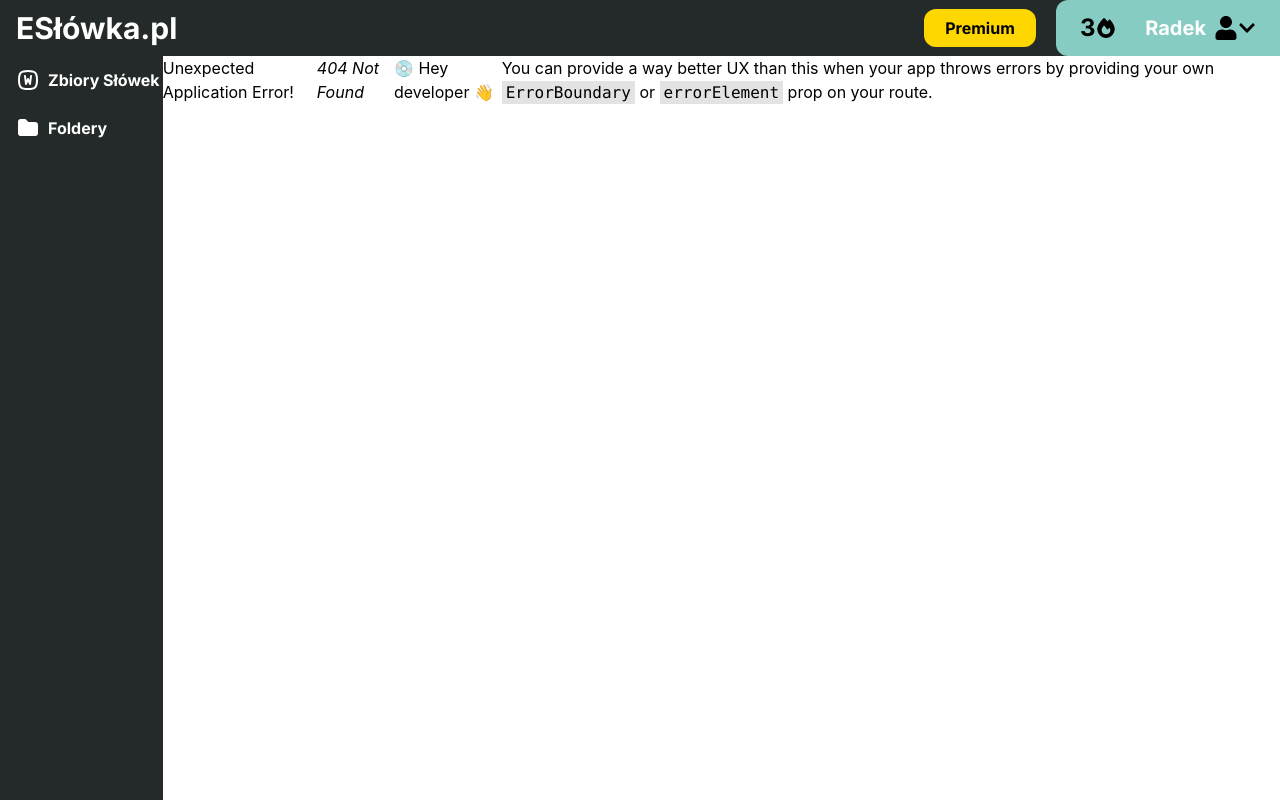
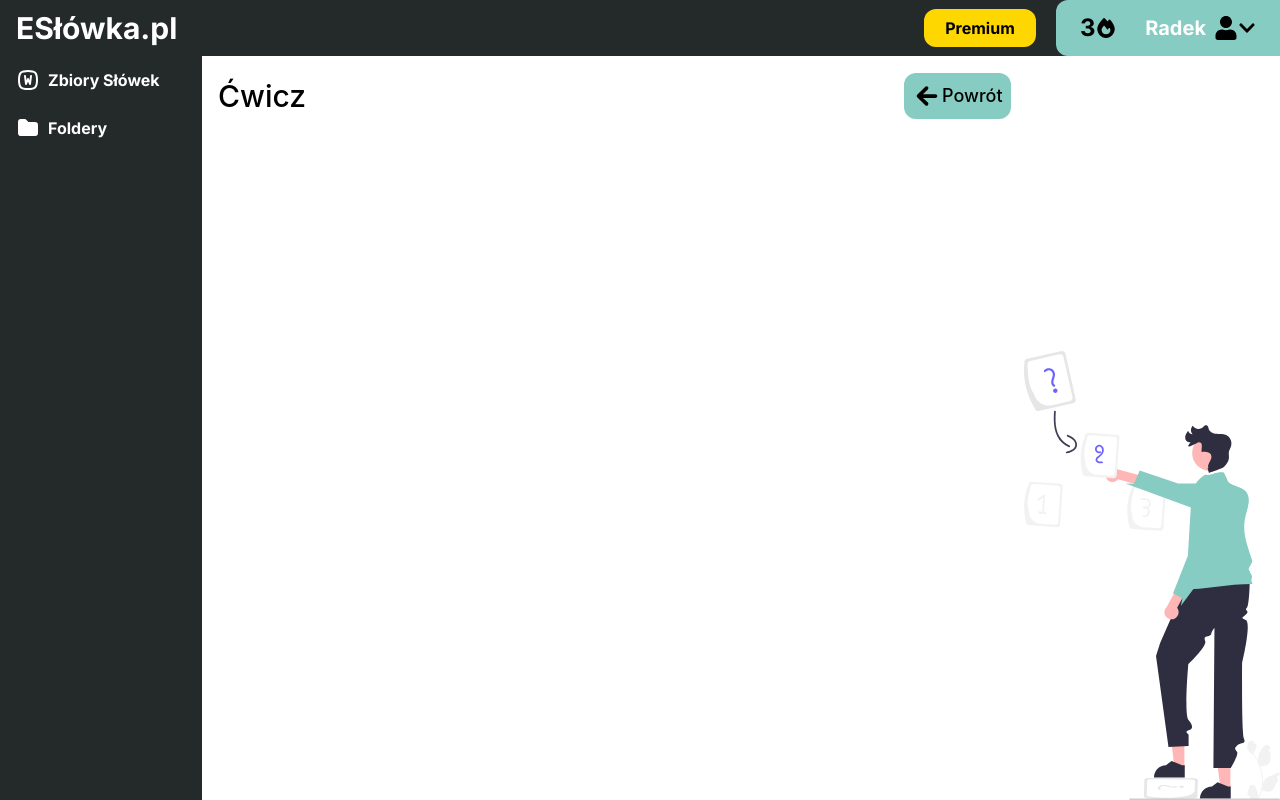
Before and after one commit to rczerwiec/eslowka-fe, a React (Create React App) app: page /folders/training in a window 1280 px wide. Before the commit this address had no page. Built offline with nearby package versions, Linux system fonts and the light colour scheme.

Commit message:
Added modals for creating folders and words, template for training page

```diff
--- a/src/index.tsx
+++ b/src/index.tsx
@@ -13,6 +13,7 @@ import NavBar from './shared/components/UI/NavBar';
 import SideBar from './shared/components/UI/SideBar';
 import FoldersPage from './views/Folders/FoldersPage';
 import WordsInFolderPage from './views/Folders/WordsInFolderPage';
+import TrainingPage from './views/Folders/TrainingPage';
 
 const router = createBrowserRouter([
   {
@@ -23,6 +24,10 @@ const router = createBrowserRouter([
     path: "/folders/words",
     element: <WordsInFolderPage/>,
   },
+  {
+    path: "/folders/training",
+    element: <TrainingPage/>
+  }
 ]);
 
 const root = ReactDOM.createRoot(
--- a/src/views/Folders/FoldersPage.tsx
+++ b/src/views/Folders/FoldersPage.tsx
@@ -1,13 +1,15 @@
 import character1 from "../../shared/img/character1.svg";
+import character2 from "../../shared/img/character2.svg";
 import { HiPlus } from "react-icons/hi";
+import { FaEdit, FaPlayCircle, FaCheckCircle  } from "react-icons/fa";
 import { TbFolderFilled } from "react-icons/tb";
+import { BiSolidExit } from "react-icons/bi";
+
 import { RootState, useFetchFoldersQuery } from "../../shared/store";
 import { IFolder } from "../../shared/store/slices/FolderSlice";
 import { useDispatch, useSelector } from "react-redux";
 import {change} from "../../shared/store/slices/FolderSlice"
 import { useNavigate } from "react-router-dom";
-import { FaEdit } from "react-icons/fa";
-import { FaPlayCircle } from "react-icons/fa";
 import useModal from "../../shared/components/Modal/useModal";
 import { Modal } from "../../shared/components/Modal";
 
@@ -53,7 +55,10 @@ const FoldersPage = () => {
                   <FaEdit className="text-lg"/>
                   <div className="text-xs">Edytuj</div>
                 </div>
-                <div className="flex flex-col gap-1 text-fifth hover:cursor-pointer hover:text-main font-inter items-center">
+                <div onClick={() => {
+                  dispatch(change(folder));
+                  navigate('/folders/training');
+                  }} className="flex flex-col gap-1 text-fifth hover:cursor-pointer hover:text-main font-inter items-center">
                   <FaPlayCircle className="text-lg"/>
                   <div className="text-xs">Ćwicz</div>
                 </div>
@@ -94,9 +99,21 @@ const FoldersPage = () => {
         src={character1}
       ></img>
             <Modal isVisible={isVisible} onClose={closeModal}>
-        <div className="absolute bg-whiteMain mt-20 z-20 h-3/4 w-full top-0 bg-white rounded xl:w-1/3 xl:left-0 xl:right-0 xl:mr-auto xl:ml-auto">
-          <div className="absolute flex flex-col justify-between p-8 shrink h-full w-full overflow-y-auto  scrollbar-hide">
+        <div className="absolute bg-whiteMain mt-20 z-20 h-2/4 w-full top-0 bg-white rounded xl:w-1/3 xl:left-0 xl:right-0 xl:mr-auto xl:ml-auto">
+          <div className="absolute flex flex-col p-8 shrink h-full w-full overflow-y-auto  scrollbar-hide">
+              <div className="font-inter font-bold text-3xl text-fifth">Nowy Folder</div>
+              <div className="flex flex-col justify-center items-center mt-8">
+                <div className="font-inter font-medium text-xl text-fifth">Nazwa Folderu</div>
+                <input className="bg-fifth_light w-2/4 h-10 rounded-md p-3" placeholder="np. warzywa"></input>
+              </div>
 
+              <img
+        alt="character2"
+        className="absolute z-0 w-3/6 bottom-0 left-auto"
+        src={character2}
+      ></img>
+              <div className="absolute top-0 right-0 pr-8 pt-6 text-3xl text-fifth hover:text-4xl hover:cursor-pointer"><BiSolidExit onClick={closeModal} /></div>
+              <div className="absolute bottom-0 right-0 pr-8 pb-6 text-3xl text-secondary hover:text-4xl hover:cursor-pointer"><FaCheckCircle/></div>
           </div>
         </div>
       </Modal>
--- /dev/null
+++ b/src/views/Folders/TrainingPage.tsx
@@ -0,0 +1,35 @@
+import { IoMdArrowRoundBack } from "react-icons/io";
+import character1 from "../../shared/img/character1.svg";
+import { useNavigate } from "react-router-dom";
+
+const TrainingPage = () => {
+  const navigate = useNavigate();
+  return (
+    <>
+      <div className="flex flex-col w-full h-full">
+      <div
+          className="flex pl-4 h-20 w-3/4 items-center justify-between
+                            text-black text-3xl font-medium"
+        >
+          <div>Ćwicz</div>
+          <div
+            onClick={() => {
+              navigate("/folders");
+            }}
+            className="flex items-center bg-secondary rounded-xl p-2 hover:cursor-pointer hover:bg-secondarylight"
+          >
+            <IoMdArrowRoundBack />
+            <div className="text-lg">Powrót </div>
+          </div>
+        </div>
+      </div>
+      <img
+        alt="character1"
+        className="absolute z-0 w-1/5 bottom-0 right-0"
+        src={character1}
+      ></img>
+    </>
+  );
+};
+
+export default TrainingPage;
--- a/src/views/Folders/WordsInFolderPage.tsx
+++ b/src/views/Folders/WordsInFolderPage.tsx
@@ -1,14 +1,19 @@
 import { HiPlus } from "react-icons/hi";
 import { IoMdArrowRoundBack } from "react-icons/io";
+import character3 from "../../shared/img/character3.svg";
 
 import { RootState, useFetchSpecificWordsQuery } from "../../shared/store";
 import {IWord } from "../../shared/store/slices/FolderSlice";
 import character1 from "../../shared/img/character1.svg";
 import { useSelector } from "react-redux";
 import { useNavigate } from "react-router-dom";
+import { Modal, useModal } from "../../shared/components/Modal";
+import { BiSolidExit } from "react-icons/bi";
+import { FaCheckCircle } from "react-icons/fa";
 
 
 const WordsInFolderPage = () => {
+    const {isVisible, toggleModal, closeModal} = useModal();
     const navigate = useNavigate();
     const folder = useSelector((state: RootState) => state.folderProfile);
     const response = useFetchSpecificWordsQuery(folder.id);
@@ -75,12 +80,37 @@ const WordsInFolderPage = () => {
     </table>
                 </div>
             </div>
-            <div className="flex z-10 absolute bottom-0 right-0 m-8 h-16 w-16 bg-secondary hover:bg-third rounded-full shadow-md items-center justify-center">
+            <div onClick={()=>{
+                toggleModal();
+            }} className="flex z-10 absolute bottom-0 right-0 m-8 h-16 w-16 bg-secondary hover:bg-third hover:cursor-pointer rounded-full shadow-md items-center justify-center">
                 <HiPlus className="text-2xl"/>
             </div>
 
         </div>
         <img alt="character1" className="absolute z-0 w-1/5 bottom-0 right-0" src={character1}></img>
+        <Modal isVisible={isVisible} onClose={closeModal}>
+        <div className="absolute bg-whiteMain mt-20 z-20 h-2/4 w-full top-0 bg-white rounded xl:w-1/3 xl:left-0 xl:right-0 xl:mr-auto xl:ml-auto">
+          <div className="absolute flex flex-col p-8 shrink h-full w-full overflow-y-auto  scrollbar-hide">
+              <div className="font-inter font-bold text-3xl text-fifth">Nowe Słówko - {folder.folderName}</div>
+              <div className="flex flex-col justify-center items-center mt-6">
+                <div className="font-inter font-medium text-xl text-fifth">Słówko</div>
+                <input className="bg-fifth_light w-2/4 h-10 rounded-md p-3" placeholder="np. pig"></input>
+              </div>
+              <div className="flex flex-col justify-center items-center mt-6">
+                <div className="font-inter font-medium text-xl text-fifth">Tłumaczenie</div>
+                <input className="bg-fifth_light w-2/4 h-10 rounded-md p-3" placeholder="np. świnia"></input>
+              </div>
+
+              <img
+        alt="character2"
+        className="absolute z-0 w-3/6 bottom-0 left-auto"
+        src={character3}
+      ></img>
+              <div className="absolute top-0 right-0 pr-8 pt-6 text-3xl text-fifth hover:text-4xl hover:cursor-pointer"><BiSolidExit onClick={closeModal} /></div>
+              <div className="absolute bottom-0 right-0 pr-8 pb-6 text-3xl text-secondary hover:text-4xl hover:cursor-pointer"><FaCheckCircle/></div>
+          </div>
+        </div>
+      </Modal>
         </>
     )
 }
--- a/tailwind.config.js
+++ b/tailwind.config.js
@@ -12,6 +12,7 @@ module.exports = {
         third: "#3C4A48",
         fourth: "#F9F9F9",
         fifth: "#868686",
+        fifth_light: "#F5F4F4",
         gold: "#FFD700",
         transparent_gray: "rgba(0,0,0, .6)",
       }
```
Also changed, not shown: src/shared/img/character2.svg (added), src/shared/img/character3.svg (added).
